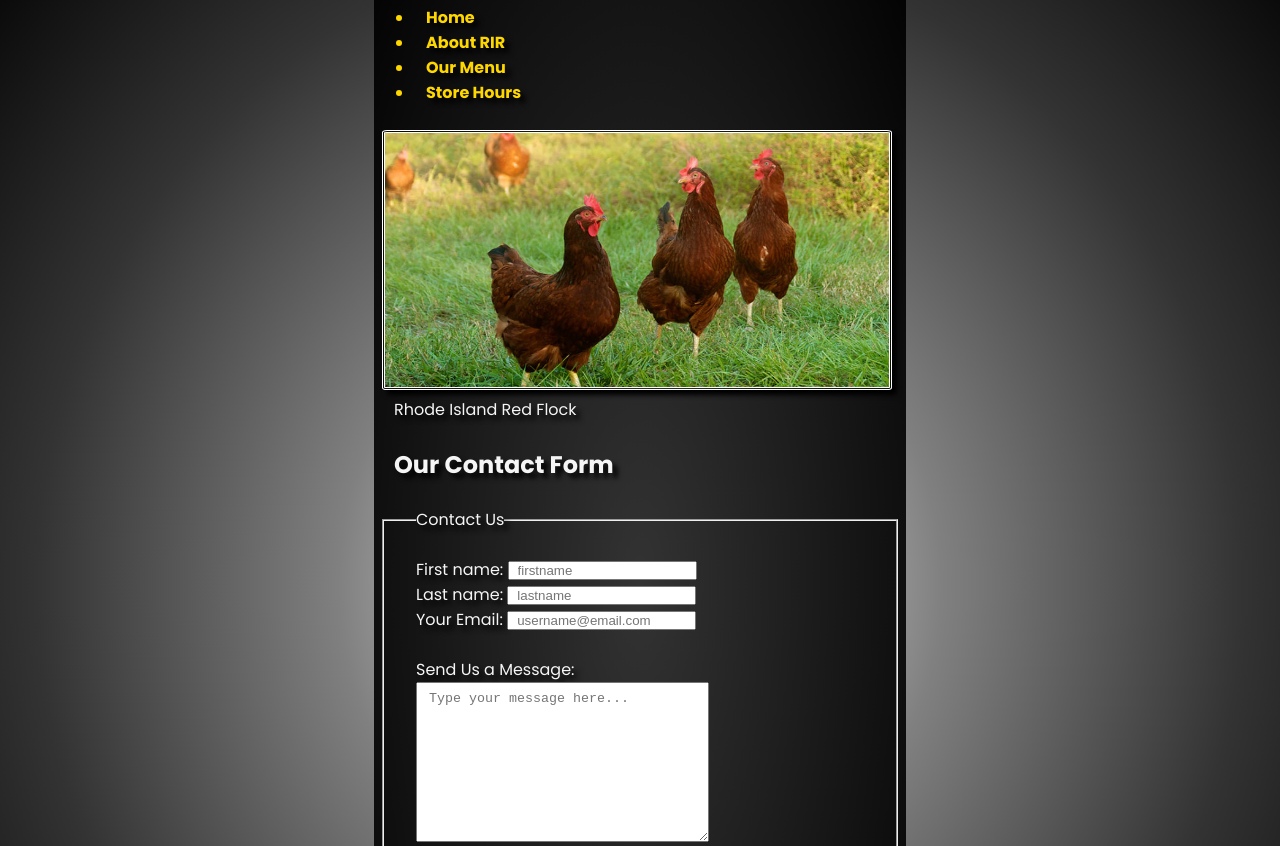
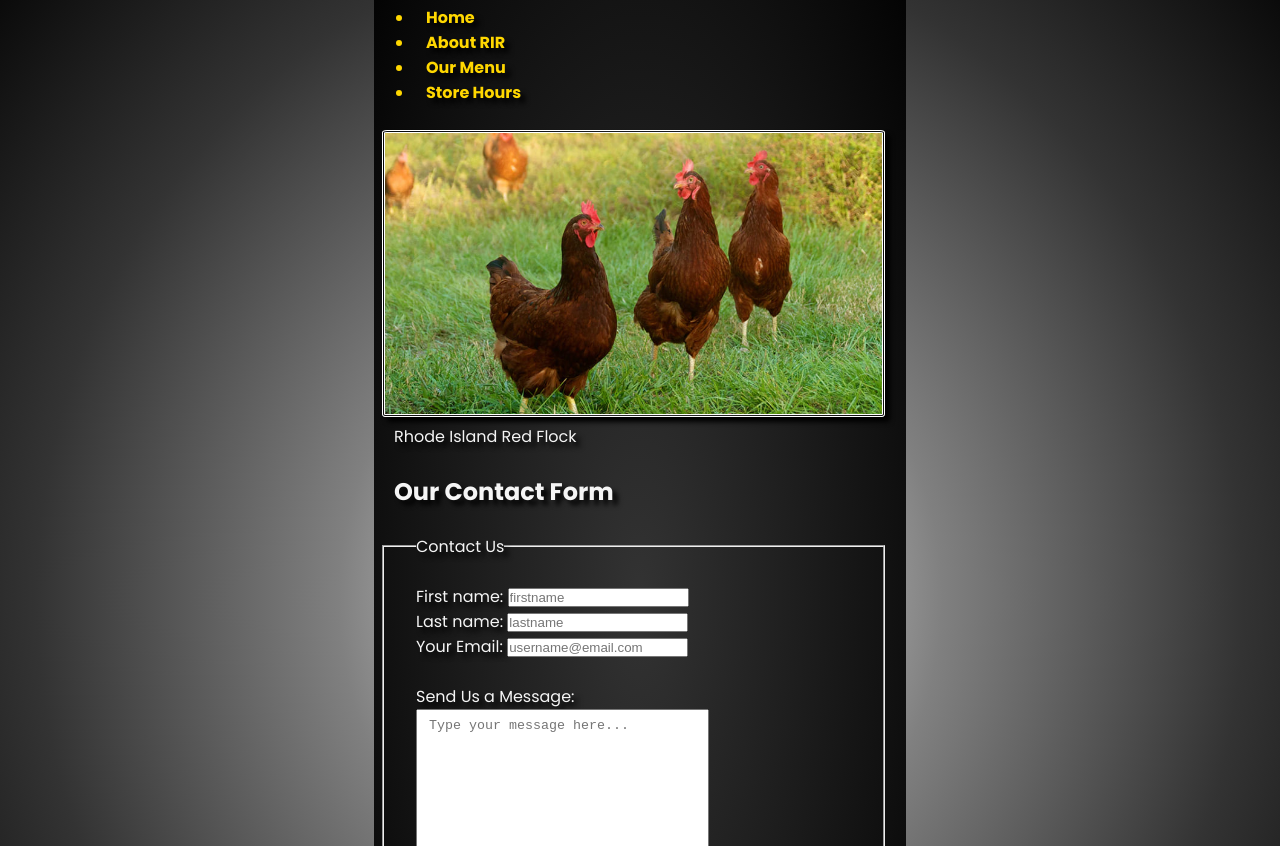
Before and after one commit to simplord123/contactus, a plain HTML site: page index.html in a window 1280 px wide. Shown: the part 100-946 px from the top of the page. Drawn offline with Linux system fonts and the light colour scheme.

Commit message:
Update style.css

```diff
--- a/style.css
+++ b/style.css
@@ -17,6 +17,7 @@ body{
     width: 100%;
     margin: auto;
     min-height: 100vh;
+    align-items: center;
 }
 header{
     padding-top: 1rem;
@@ -74,20 +75,24 @@ img{
     border-radius: 1%;
     border: 3px double white;
     box-shadow: 5px 5px 5px black;
-    margin: auto;
+    width: 96%;
+    height: auto;
 }
 label,legend{
     margin-left: 2rem;
     margin-top: 2rem;
-}
-fieldset{
-    margin-right: 0.5rem;
 }
 textarea{
     margin-left: 2rem;
     text-shadow: none;
     padding-left: 0.75rem;
     padding-top: 0.5rem;
+}
+input{
+    text-shadow: none;
+}
+fieldset{
+    width: 96%;
 }
 .button1{
     margin-left: 2rem;
@@ -114,7 +119,3 @@ button:focus{
     border-radius: 5px;
     font-weight: bolder;
 }
-input{
-    text-shadow: none;
-    padding-left: 0.5rem;
-}
```
